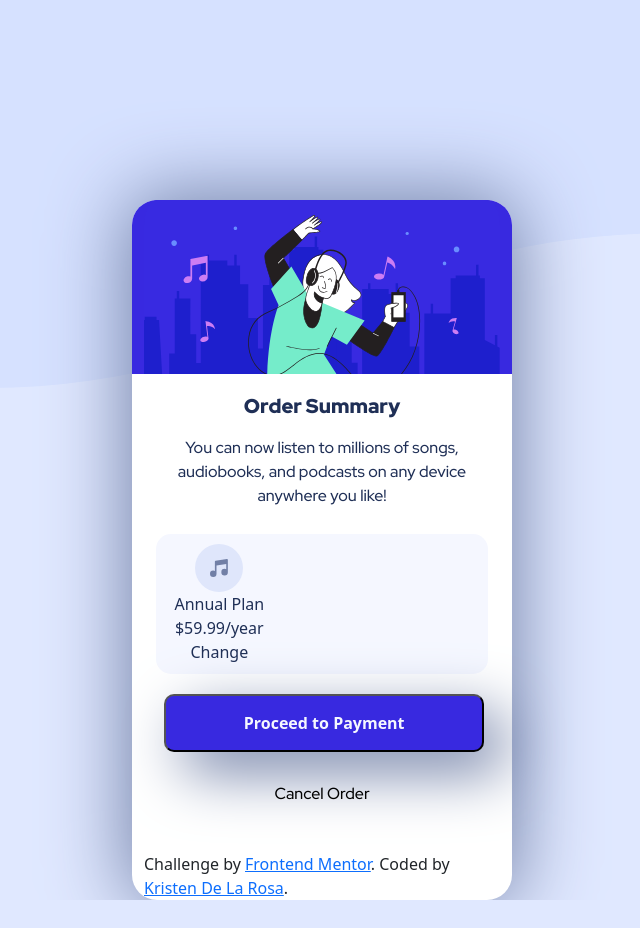
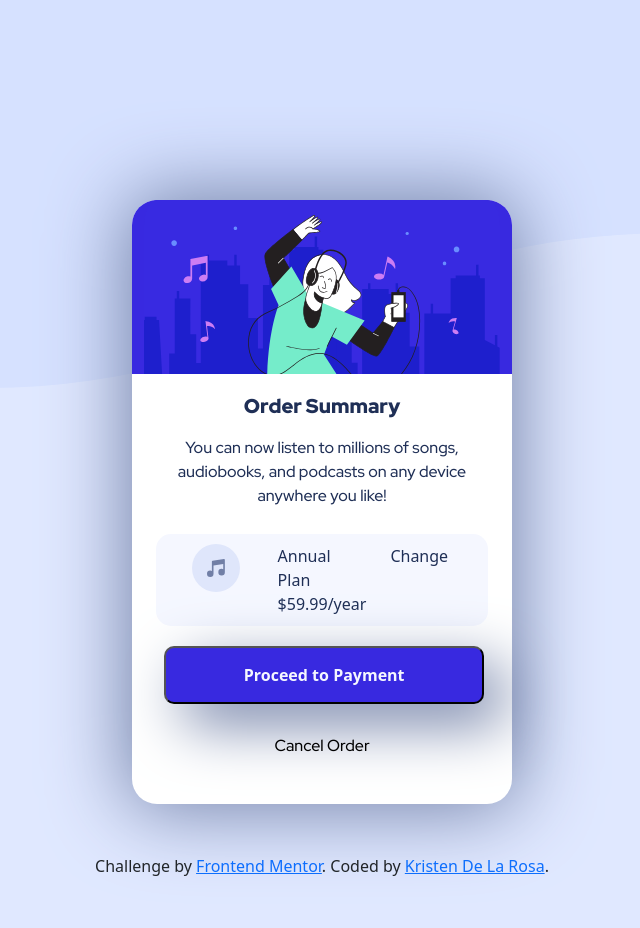
Before and after one commit to KristenDLR/order-summary-styling, a plain HTML site: page index.html in a window 1280 px wide. Shown: the whole page, without its empty margins (318-958 px from the left). Before the commit the page ends 900 px from the top, so only its background shows below. Drawn offline with nearby package versions, Linux system fonts and the light colour scheme.

Commit message:
fixed column in container and footer

```diff
--- a/assets/styles.css
+++ b/assets/styles.css
@@ -85,3 +85,9 @@ p{
 .content {
   padding-top: 200px;
 }
+
+footer{
+  padding: 50px;
+  position: sticky;
+  text-align: center;
+}
--- a/index.html
+++ b/index.html
@@ -48,38 +48,40 @@
                 <div class="container">
                   <div class="row">
                     <div class="planWrapper">
-                      <div class="col-md-4 col-sm-4 col-xs-4 plan">
+                      <div class="container">
+                        <div class="row">
+                          <div class="col">
                             <img
                               src="./assets/images/icon-music.svg"
                               alt="music note"
                             />
                           </div>
-                      <div class="col-md-4 col-sm-4 col-xs-4 plan">
-                        Annual Plan $59.99/year
-                      </div>
-                      <div class="col-md-4 col-sm-4 col-xs-4 plan">Change</div>
+                          <div class="col">Annual Plan $59.99/year</div>
+                          <div class="col">Change</div>
                         </div>
                       </div>
                     </div>
-                <button class="payment">
-                  Proceed to Payment
-                </button>
+                  </div>
+                </div>
+                <button class="payment">Proceed to Payment</button>
                 <p class="cancel">Cancel Order</p>
               </div>
             </div>
+
+          </div>
+        </div>
+      </div>
+    </div>
+<footer>
   <div class="attribution">
     Challenge by
     <a
       href="https://www.frontendmentor.io?ref=challenge"
       target="_blank"
       >Frontend Mentor</a
-              >. Coded by <a href="#">Kristen De La Rosa</a>.
+    >. Coded by <a href="https://github.com/KristenDLR/order-summary-styling">Kristen De La Rosa</a>.
   </div>
-          </div>
-        </div>
-      </div>
-    </div>
-
+</footer>
     <script
       src="https://cdn.jsdelivr.net/npm/bootstrap@5.1.3/dist/js/bootstrap.bundle.min.js"
       integrity="sha384-ka7Sk0Gln4gmtz2MlQnikT1wXgYsOg+OMhuP+IlRH9sENBO0LRn5q+8nbTov4+1p"
```
Also changed, not shown: assets/sass/style.sass (deleted). Lines whose indentation alone changed are shown as unchanged.
